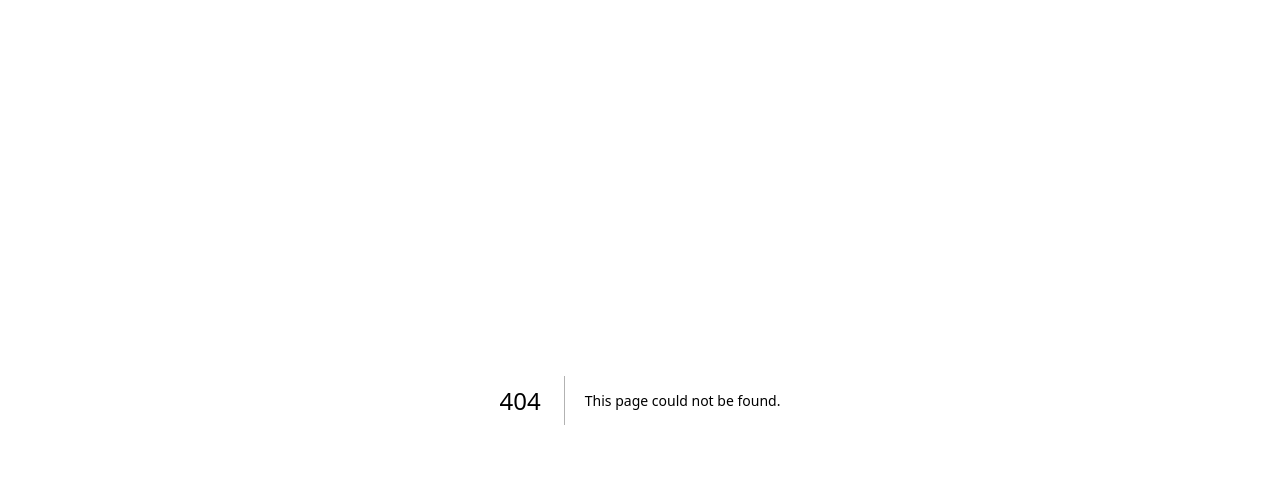
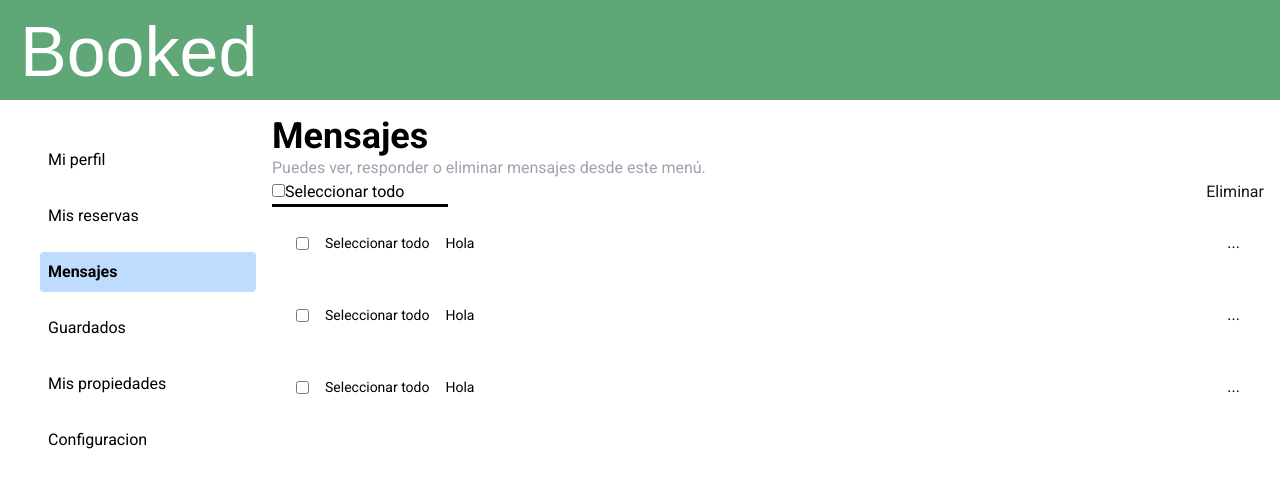
Before and after one commit to No-Country-simulation/s18-24-t-node-react, a Next.js app in the folder apps/web/: page /messages in a window 1280 px wide. Before the commit this address had no page. Shown: the top 488 px of the page. Built offline with nearby package versions, Linux system fonts and the light colour scheme; a web font is replaced by a local one.

Commit message:
feat: creacion de la pagina de mensajes principal

```diff
--- /dev/null
+++ b/apps/web/src/app/components/Sidebar.js
@@ -0,0 +1,82 @@
+"use client"
+import React from "react";
+import Link from "next/link";
+import { usePathname } from "next/navigation";
+
+const Sidebar = () => {
+  const pathname = usePathname(); // Obtiene la ruta actual
+
+  // Función para verificar si el link es el actual
+  const isActive = (path) => pathname === path;
+  return (
+    <div className="w-64 h-screen bg-white text-black ">
+      {/* <div className="p-4 text-xl font-semibold">My Sidebar</div> */}
+      <nav className="pt-10">
+        <ul className="space-y-4 pl-10">
+          <li>
+            <Link
+              href="/"
+              className={`block p-2 rounded ${
+                isActive("/") ?  "bg-blue-200 font-bold" : "hover:bg-blue-200"
+              }`}
+            >
+              Mi perfil
+            </Link>
+          </li>
+          <li>
+            <Link
+              href="/about"
+              className={`block p-2 rounded ${
+                isActive("/") ? "bg-blue-200 font-bold" : "hover:bg-blue-200"
+              }`}
+            >
+              Mis reservas
+            </Link>
+          </li>
+          <li>
+            <Link
+              href="/messages"
+              className={`block p-2 rounded ${
+                isActive("/messages") ? "bg-blue-200 font-bold" : "hover:bg-blue-200"
+              }`}
+            >
+              Mensajes
+            </Link>
+          </li>
+          <li>
+            <Link
+              href="/services"
+              className={`block p-2 rounded ${
+                isActive("/") ?  "bg-blue-200 font-bold" : "hover:bg-blue-200"
+              }`}
+            >
+              Guardados
+            </Link>
+          </li>
+          <li>
+            <Link
+              href="/contact"
+              className={`block p-2 rounded ${
+                isActive("/") ?  "bg-blue-200 font-bold" : "hover:bg-blue-200"
+              }`}
+            >
+              Mis propiedades
+            </Link>
+          </li>
+          <li>
+            <Link
+              href="/contact"
+              className={`block p-2 rounded ${
+                isActive("/") ?  "bg-blue-200 font-bold" : "hover:bg-blue-200"
+              }`}
+            >
+              Configuracion
+            </Link>
+          </li>
+        </ul>
+      </nav>
+    </div>
+  );
+};
+
+export default Sidebar;
--- /dev/null
+++ b/apps/web/src/app/messages/auth.css
@@ -0,0 +1,17 @@
+body{
+    background-image: url("../public/fondo-booked.jfif");
+    background-size: cover;
+    background-position: center;
+    display: flex;
+    flex-direction: column;
+    flex-wrap: nowrap;
+    align-items: center;
+    #formRegister{
+        background-color: #ffffffba;
+        color: #000;
+        display: flex;
+        flex-direction: column;
+        flex-wrap: nowrap;
+        align-content: center;
+    }
+}
--- /dev/null
+++ b/apps/web/src/app/messages/layout.js
@@ -0,0 +1,17 @@
+
+import { HeaderBooked } from "../components/headerBooked";
+
+
+export const metadata = {
+  title: "Bienvenido a Booked",
+  description: "login/registro a Booked",
+};
+
+export default function Layout({ children }) {
+  return (
+    <>
+      <HeaderBooked/>
+      {children}
+    </>
+  );
+}
--- /dev/null
+++ b/apps/web/src/app/messages/page.js
@@ -0,0 +1,67 @@
+import React from "react";
+import Sidebar from "../components/sidebar";
+
+const messages = () => {
+  return (
+    <div className=" bg-white h-screen flex">
+      <Sidebar />
+      <div className="flex-1 bg-white p-4">
+        <div>
+          <h1 className="text-black flex justify-start font-bold text-4xl">
+            Mensajes
+          </h1>
+          <div>
+            <p className="text-gray-400">
+              Puedes ver, responder o eliminar mensajes desde este menú.
+            </p>
+          </div>
+          <div className="flex justify-between">
+            <div>
+              <input type="checkbox" />
+              <label className="text-black">Seleccionar todo</label>
+              <div className="border border-b-2 border-black w-44"></div>
+            </div>
+
+            <div>
+              <button>Eliminar</button>
+            </div>
+          </div>
+        </div>
+        <div>
+          <div className="p-6 flex justify-between items-center">
+            <div className="flex items-center space-x-4">
+              <input type="checkbox" />
+              <label className="text-black text-sm">Seleccionar todo</label>
+              <label className="text-black text-sm">Hola</label>
+            </div>
+            <div className="flex">
+              <button className="text-black">...</button>
+            </div>
+          </div>
+          <div className="p-6 flex justify-between items-center">
+            <div className="flex items-center space-x-4">
+              <input type="checkbox" />
+              <label className="text-black text-sm">Seleccionar todo</label>
+              <label className="text-black text-sm">Hola</label>
+            </div>
+            <div className="flex">
+              <button className="text-black">...</button>
+            </div>
+          </div>
+          <div className="p-6 flex justify-between items-center">
+            <div className="flex items-center space-x-4">
+              <input type="checkbox" />
+              <label className="text-black text-sm">Seleccionar todo</label>
+              <label className="text-black text-sm">Hola</label>
+            </div>
+            <div className="flex">
+              <button className="text-black">...</button>
+            </div>
+          </div>
+        </div>
+      </div>
+    </div>
+  );
+};
+
+export default messages;
```
